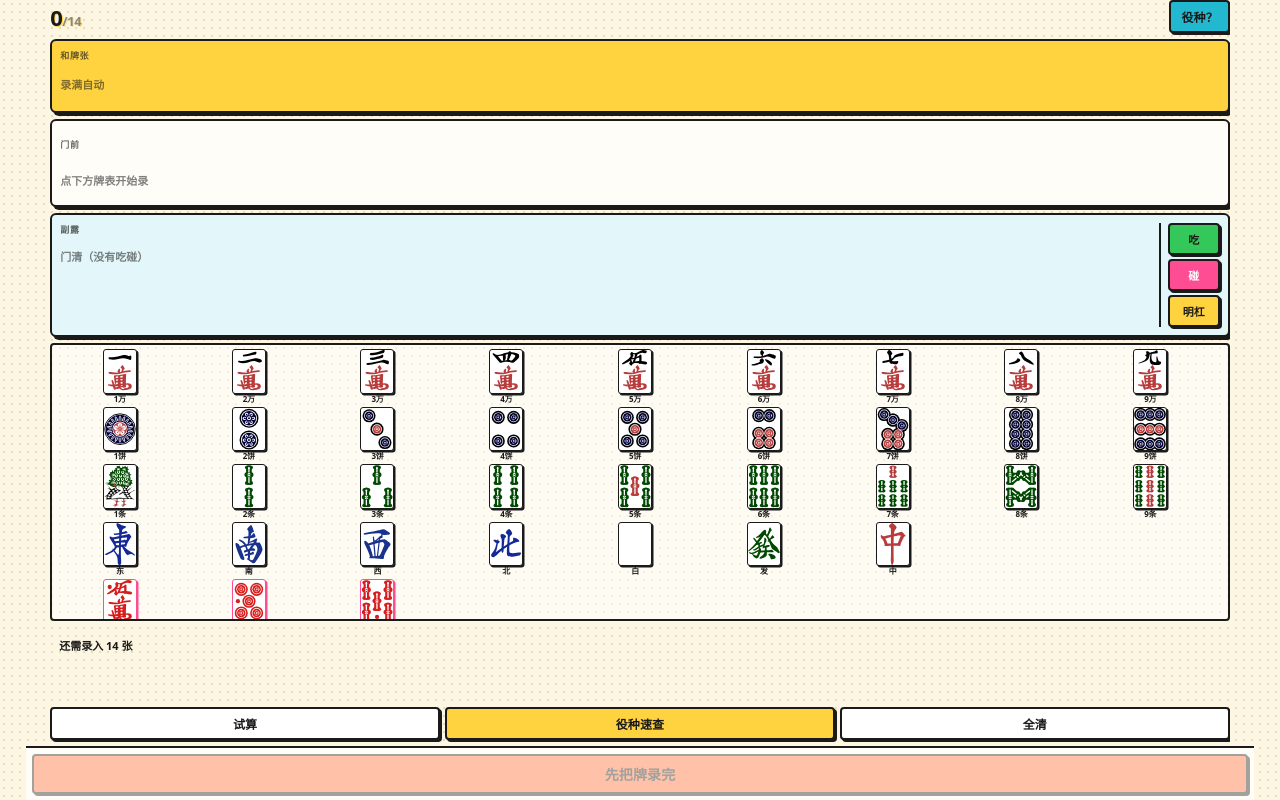
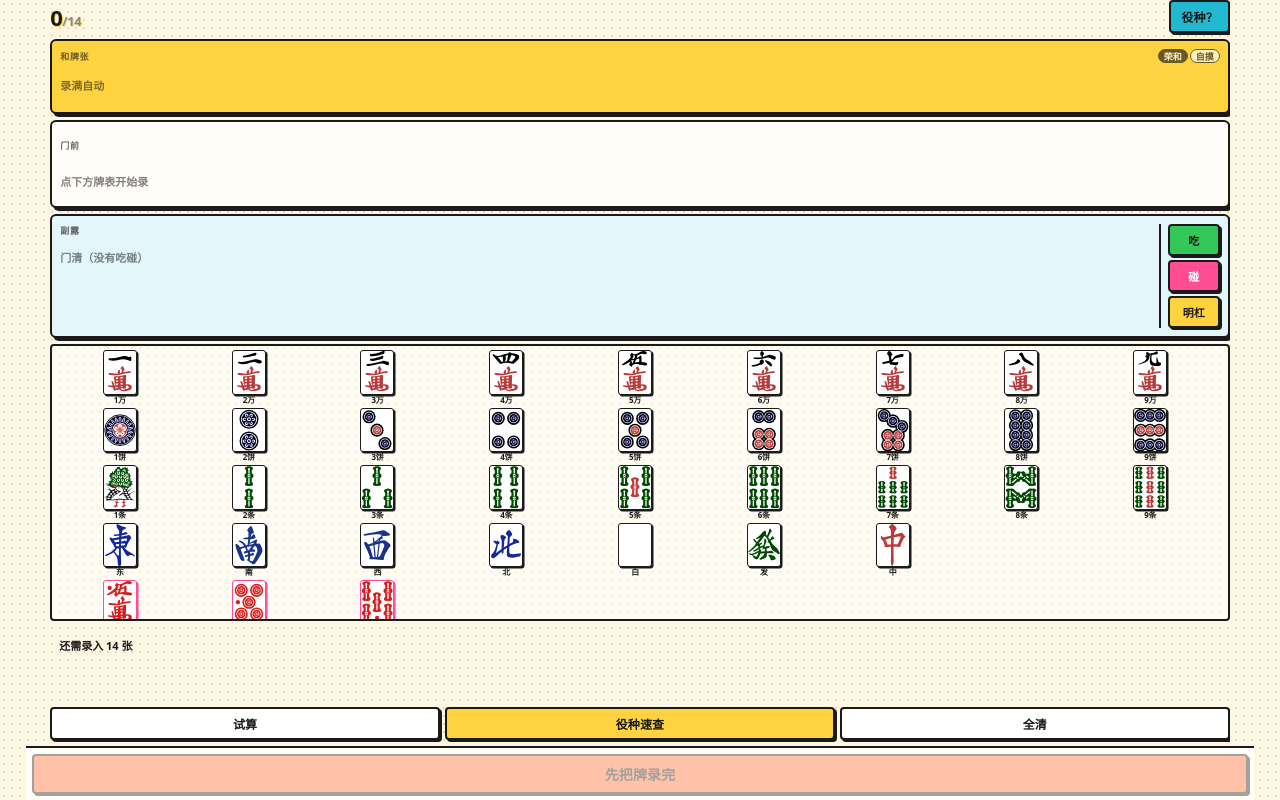
Before and after one commit to Sayuhs/riichi-score, a Vue app: page / in a window 1280 px wide. Built offline with nearby package versions, Linux system fonts and the light colour scheme.

Commit message:
修复bug

```diff
--- a/package.json
+++ b/package.json
@@ -9,7 +9,7 @@
     "node": ">=20"
   },
   "scripts": {
-    "test": "node --experimental-strip-types src/score/__tests__/run.ts && node --experimental-strip-types src/score/__tests__/m1.test.ts && node --experimental-strip-types src/ui/__tests__/m2.test.ts && node --experimental-strip-types src/ui/__tests__/m2-rev.test.ts && node --experimental-strip-types src/ui/__tests__/m3.test.ts && node --experimental-strip-types src/ui/__tests__/m3-polish.test.ts && node --experimental-strip-types src/ui/__tests__/yaku-guide.test.ts && node --experimental-strip-types src/ui/__tests__/render.test.ts && node --experimental-strip-types src/ui/__tests__/result-view.test.ts && node --experimental-strip-types src/ui/__tests__/dora-picker.test.ts && node --experimental-strip-types src/ui/__tests__/labels.test.ts && node --experimental-strip-types src/ui/__tests__/kan.test.ts && node --experimental-strip-types src/ui/__tests__/no-yaku.test.ts && node --experimental-strip-types src/ui/__tests__/sandbox.test.ts && node --experimental-strip-types src/ui/__tests__/hand-shape.test.ts && node --experimental-strip-types src/ui/__tests__/invalid-hand.test.ts && node --experimental-strip-types src/ui/__tests__/precheck.test.ts && node --experimental-strip-types src/ui/__tests__/meld.test.ts",
+    "test": "node --experimental-strip-types src/score/__tests__/run.ts && node --experimental-strip-types src/score/__tests__/m1.test.ts && node --experimental-strip-types src/ui/__tests__/m2.test.ts && node --experimental-strip-types src/ui/__tests__/m2-rev.test.ts && node --experimental-strip-types src/ui/__tests__/m3.test.ts && node --experimental-strip-types src/ui/__tests__/m3-polish.test.ts && node --experimental-strip-types src/ui/__tests__/yaku-guide.test.ts && node --experimental-strip-types src/ui/__tests__/render.test.ts && node --experimental-strip-types src/ui/__tests__/result-view.test.ts && node --experimental-strip-types src/ui/__tests__/dora-picker.test.ts && node --experimental-strip-types src/ui/__tests__/labels.test.ts && node --experimental-strip-types src/ui/__tests__/kan.test.ts && node --experimental-strip-types src/ui/__tests__/no-yaku.test.ts && node --experimental-strip-types src/ui/__tests__/sandbox.test.ts && node --experimental-strip-types src/ui/__tests__/hand-shape.test.ts && node --experimental-strip-types src/ui/__tests__/invalid-hand.test.ts && node --experimental-strip-types src/ui/__tests__/precheck.test.ts && node --experimental-strip-types src/ui/__tests__/meld.test.ts && node --experimental-strip-types src/ui/__tests__/win-type.test.ts",
     "test:honba": "node --experimental-strip-types src/score/__tests__/run.ts",
     "test:m1": "node --experimental-strip-types src/score/__tests__/m1.test.ts",
     "test:m2": "node --experimental-strip-types src/ui/__tests__/m2.test.ts",
@@ -28,6 +28,7 @@
     "test:invalid": "node --experimental-strip-types src/ui/__tests__/invalid-hand.test.ts",
     "test:precheck": "node --experimental-strip-types src/ui/__tests__/precheck.test.ts",
     "test:meld": "node --experimental-strip-types src/ui/__tests__/meld.test.ts",
+    "test:wintype": "node --experimental-strip-types src/ui/__tests__/win-type.test.ts",
     "verify:build": "node --experimental-strip-types scripts/verify-build.ts",
     "verify:pwa": "node --experimental-strip-types scripts/verify-pwa.ts",
     "verify:offline": "node --experimental-strip-types scripts/verify-offline.ts",
--- a/src/App.vue
+++ b/src/App.vue
@@ -314,6 +314,7 @@ function editGame() {
           :class="{ hidden: showSettings }"
           @open-guide="sheet = { kind: 'guide' }"
           @precheck="handBlocked = $event"
+          @update:game="game = $event"
         />
 
         <!-- 场况：录完牌后展开 -->
--- a/src/ui/HandInput.vue
+++ b/src/ui/HandInput.vue
@@ -31,13 +31,14 @@ import { formatSandboxResult } from "./sandbox-result.ts";
 import { precheckBlocks, precheckHand, type PrecheckResult } from "./hand-precheck.ts";
 import { isWinningShape } from "./hand-shape.ts";
 import { tileLabel } from "./tiles.ts";
-import type { ScoreError, ScoreResult } from "../score/types.ts";
+import type { ScoreError, ScoreResult, WinType } from "../score/types.ts";
 import {
   addTile,
   expectedPhysicalCount,
   kanCandidate,
   physicalTileCount,
   promoteToKan,
+  unpromoteKan,
   addMeld,
   checkMeldShape,
   removeMeld,
@@ -83,6 +84,17 @@ const emit = defineEmits<{
    *    进不去场况页，也就永远勾不上立直，那手牌直接卡死。
    */
   (e: "precheck", block: boolean): void;
+  /**
+   * 在录入页切「荣和 / 自摸」时，把整个场况回传给 App。
+   *
+   * ⚠️ 和了方式**不是手牌的一部分**，它是场况（`GameState.winType`），
+   *    归 App 持有 —— 所以这里不能自己存一份，必须回传。
+   *
+   *    这么做的**好处**：录入页和场况页改的是同一个字段，
+   *    两处天然同步，不存在「这页说自摸、那页说荣和」的可能。
+   *    （对比：如果这里存个本地的 ref，就要写同步代码，而同步代码一定会漏。）
+   */
+  (e: "update:game", game: GameState): void;
 }>();
 
 const state = ref<HandState>(props.modelValue ?? createEmptyHand());
@@ -155,6 +167,26 @@ function reset() {
   declinedKan.value = new Set();
 }
 
+/**
+ * 切「荣和 / 自摸」—— 和牌张**是怎么来的**，正是这两者的区别。
+ *
+ * 所以这对按钮长在「和牌张」那张卡片上，而不是只藏在场况页里：
+ * 录这张牌的时候你一定知道它是摸的还是别人打的；等走到场况页，你已经忘了。
+ *
+ * ⚠️ 改的是**场况**（`GameState.winType`），不是手牌 —— 所以要回传给 App，
+ *    不能在组件里自己存一份。回传之后场况页里那对同样的按钮会自动跟着变：
+ *    两边改的是同一个字段，没有第二份真相可以走偏。
+ *
+ * 另外这条**必须真的接上**（App 的 @update:game），否则点了没反应 ——
+ * 和「暗杠点了没反应」是同一类坑，见 __tests__/win-type.test.ts 的静态断言。
+ */
+function setWinType(w: WinType) {
+  const g = props.game;
+  // 同一个值就不回传：免得 App 白建一次 game 对象、触发下游重算
+  if (!g || g.winType === w) return;
+  emit("update:game", { ...g, winType: w });
+}
+
 // ---------------------------------------------------------------- 派生
 
 const expected = computed(() => expectedConcealedCount(state.value.melds));
@@ -214,6 +246,17 @@ watch(
 function markKan(tile: string, kind: "ankan" | "daiminkan") {
   state.value = promoteToKan(state.value, tile, kind);
   declinedKan.value = new Set();
+}
+
+/**
+ * 取消一组暗杠 —— 点门前标题行里那组牌。
+ *
+ * 走 `unpromoteKan` 而不是 `removeMeld`：暗杠那 4 张本来就是自己门前的牌
+ * （`promoteToKan` 搬过去的），取消是**撤销**，4 张要退回门前。
+ * 吃 / 碰的牌来自别人，删掉就是删掉，不能退回 —— 所以两者不能共用一个动作。
+ */
+function cancelKan(id: number) {
+  state.value = unpromoteKan(state.value, id);
 }
 
 /**
@@ -479,7 +522,39 @@ const noticeClass = computed(() => {
     <div class="pinned">
       <!-- 和牌张 -->
       <section class="card card-winning slot-win" :class="{ awaiting: awaitingWinning }">
-        <span class="card-title">和牌张</span>
+        <span class="card-title">
+          和牌张
+          <!--
+            和了方式（荣和 / 自摸）就放在这儿 —— 它决定的正是这张牌的**来源**，
+            没有比「和牌张」旁边更贴切的位置了。
+
+            ⚠️ 切的是场况（GameState.winType），所以 emit 给 App 而不是本地存。
+               场况页里那对一模一样的按钮改的是同一个字段 ⇒ 自动同步。
+
+            `game` 是可选 prop（组件要能单独渲染），没传就不显示这两个按钮 ——
+            不猜默认值，也别在没场况的时候假装有。
+          -->
+          <span v-if="game" class="win-type-seg">
+            <button
+              type="button"
+              class="wt-btn"
+              :class="{ on: game.winType === 'ron' }"
+              title="别人打出来的那张牌"
+              @click="setWinType('ron')"
+            >
+              荣和
+            </button>
+            <button
+              type="button"
+              class="wt-btn"
+              :class="{ on: game.winType === 'tsumo' }"
+              title="自己摸到的这张牌"
+              @click="setWinType('tsumo')"
+            >
+              自摸
+            </button>
+          </span>
+        </span>
         <div class="winning-body">
           <TileImage
             v-if="state.winningTile"
@@ -508,7 +583,18 @@ const noticeClass = computed(() => {
               门前那一行本来就是按 13 格排的，塞 4 张会把标题行撑高、挤到牌表。
               留一张牌面是为了还能一眼认出是哪张牌；右边用「×4」说明是杠。
             -->
-            <span v-for="m in ankanMelds" :key="m.id" class="ankan-group">
+            <!--
+              **整组可点 = 取消这个暗杠**，和副露的「点一下删掉这组」保持一致。
+              但取消是撤销（4 张退回门前），不是删除 —— 理由见
+              hand-state.ts 的 unpromoteKan。
+            -->
+            <span
+              v-for="m in ankanMelds"
+              :key="m.id"
+              class="ankan-group"
+              title="点一下取消这个暗杠（4 张退回门前）"
+              @click="cancelKan(m.id)"
+            >
               <TileImage :tile="m.tiles[0]!" size="lg" />
               <span class="ankan-count">×4</span>
             </span>
@@ -776,6 +862,50 @@ const noticeClass = computed(() => {
   display: flex;
   align-items: center;
   gap: 5px;
+}
+
+/*
+ * 「荣和 / 自摸」小切换 —— 长在「和牌张」标题行的右侧。
+ *
+ * ⚠️ 高度必须压在 15px 以内。
+ *
+ *    .card-title 原来是按 9px 字排的（≈11.7px 高）。这对按钮要是让它长太多，
+ *    整张卡片就变高，而牌面区（.pinned）是钉住的 —— 多出来的高度只能从
+ *    下面的牌表（flex:1）身上扣。
+ *    15px = 9px 字 + 1.5px×2 内边距 + 1.5px×2 边框，已经是还能点得中的最小尺寸，
+ *    所以这张卡片实测只高了约 3px —— 一次性变化，不是运行时抖动。
+ */
+.win-type-seg {
+  display: inline-flex;
+  align-items: center;
+  gap: 2px;
+  /* 覆盖 .card-title 的 letter-spacing：那是给标题字排的，按钮上会散开 */
+  letter-spacing: normal;
+}
+
+.wt-btn {
+  font: inherit;
+  font-size: 9px;
+  font-weight: 800;
+  line-height: 1;
+  padding: 1.5px 5px;
+  color: var(--ink-3);
+  background: #fff;
+  border: 1.5px solid var(--ink);
+  border-radius: 999px;
+  cursor: pointer;
+}
+
+/* 选中态用「实心深底 + 白字」而不是浅色描边：
+   父级 .card-title 带 opacity: 0.65（整个子树都被淡化，子元素没法自己救回来），
+   所以只有强对比在淡化后还能一眼看出选的是哪个。 */
+.wt-btn.on {
+  color: #fff;
+  background: var(--ink);
+}
+
+.wt-btn:active {
+  transform: translate(1px, 1px);
 }
 
 .slot-hand {
@@ -1079,7 +1209,7 @@ const noticeClass = computed(() => {
   border-radius: 999px;
   white-space: nowrap;
 }
-/* 一组暗杠：一张牌面 + ×4 */
+/* 一组暗杠：一张牌面 + ×4。**整组可点 = 取消这个暗杠** */
 .ankan-group {
   display: inline-flex;
   align-items: center;
@@ -1088,6 +1218,31 @@ const noticeClass = computed(() => {
   background: #fff;
   border: 1.5px solid var(--ink);
   border-radius: var(--radius-sm);
+  cursor: pointer;
+}
+
+/*
+ * ⚠️ 牌图必须**不接收指针事件**。
+ *
+ *   TileImage 渲染的是一个 `<button>`，这里没传 `clickable` ⇒ 它是 **disabled** 的，
+ *   而浏览器里**点击 disabled button 事件不会冒泡到父元素** ——
+ *   点「牌面那部分」时父元素的 @click 根本收不到，看起来就是「点了没反应」。
+ *   （副露的 .meld 踩过同一个坑，见那边的注释。）
+ *
+ *   「暗杠点了没反应」有两个成因，这是第二个；第一个是压根没绑 @click。
+ *   两个一起改才算真的能点。
+ */
+.ankan-group :deep(.tile) {
+  pointer-events: none;
+}
+
+/*
+ * 按下反馈。只做位移，**一个尺寸都不改** ——
+ * 这个标题行是固定高度（见 .slot-hand .card-title）：一改尺寸，
+ * 下面的牌表就会被推动，而牌表正是用户刚点过的地方。
+ */
+.ankan-group:active {
+  transform: translate(1.5px, 1.5px);
 }
 
 .ankan-count {
--- a/src/ui/hand-state.ts
+++ b/src/ui/hand-state.ts
@@ -388,6 +388,57 @@ export function promoteToKan(
 }
 
 /**
+ * 取消一组**暗杠**，把 4 张牌退回门前。
+ *
+ * ## 为什么不能直接复用 `removeMeld`
+ *
+ * 吃 / 碰的牌是从**别人那里**要来的 —— 删掉这组就是「这 3 张不属于我」，
+ * 牌从手牌里消失是对的。
+ *
+ * 暗杠完全不同：那 4 张**一直是自己的牌**（`promoteToKan` 就是从门前
+ * 把它们搬走的）。删掉时如果让它们凭空消失，用户就得重新点 4 次 ——
+ * 而他的意思明明只是「这个杠标错了 / 我不要了」。
+ * 所以这个动作做的是**撤销**，不是删除。
+ *
+ * ## 退回之后门前可能多 1 张 —— 只提示，不替用户删
+ *
+ * 标杠时门前目标从 13 掉到 10（少 3 张），但那组杠占 4 张实体牌，
+ * 所以界面会要求用户再补 1 张（物理张数才回到 15）。
+ * 取消杠时 4 张全退回来，若他已经补过，门前就会多出 1 张。
+ *
+ * 这不是算错，而是真实信息：拆掉杠之后，那 4 张里有 1 张是多余的。
+ * 删哪一张只有用户知道，所以这里只给出张数，让他自己决定。
+ *
+ * @param id 要取消的那组暗杠。**kind 不是 `ankan` 时原样返回** ——
+ *           明杠 / 加杠的 4 张里有一张是别人打的牌，「退回门前」不成立。
+ */
+export function unpromoteKan(state: HandState, id: number): HandState {
+  const meld = state.melds.find((m) => m.id === id);
+  if (!meld || meld.kind !== "ankan") return state;
+
+  const melds = state.melds.filter((m) => m.id !== id);
+  const back = sortTiles([...state.concealed, ...meld.tiles]);
+  const over = back.length - expectedConcealedCount(melds);
+
+  const parts = ["已取消杠，4 张退回门前"];
+  if (over > 0) parts.push(`门前多了 ${over} 张，请删掉`);
+  if (state.winningTile) {
+    // 和牌张是「门前满员之后再点的那张」自动认定的（见 afterWithdraw），
+    // 门前张数一变，那份认定的前提就没了。
+    parts.push("和牌张也一并重置了 —— 请重新点最后一张");
+  }
+
+  return {
+    ...state,
+    concealed: back,
+    melds,
+    winningTile: null,
+    notice: `${parts.join("；")}。`,
+    textErrors: [],
+  };
+}
+
+/**
  * 校验一组副露的形态是否合法。返回 `null` 表示合法。
  *
  * ## 为什么要自己做（引擎也会校验）
```
Also changed, not shown: 2 other files (tests, documents, lock files or other folders).
